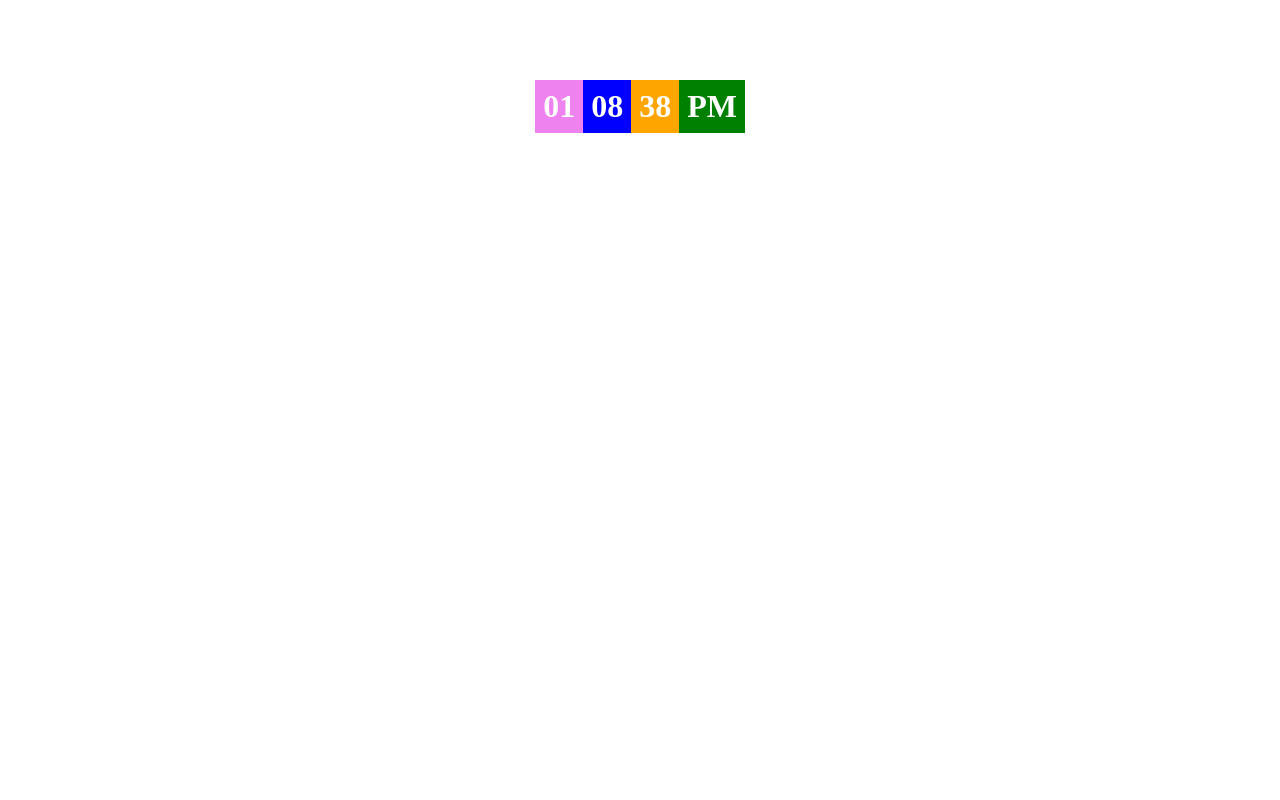
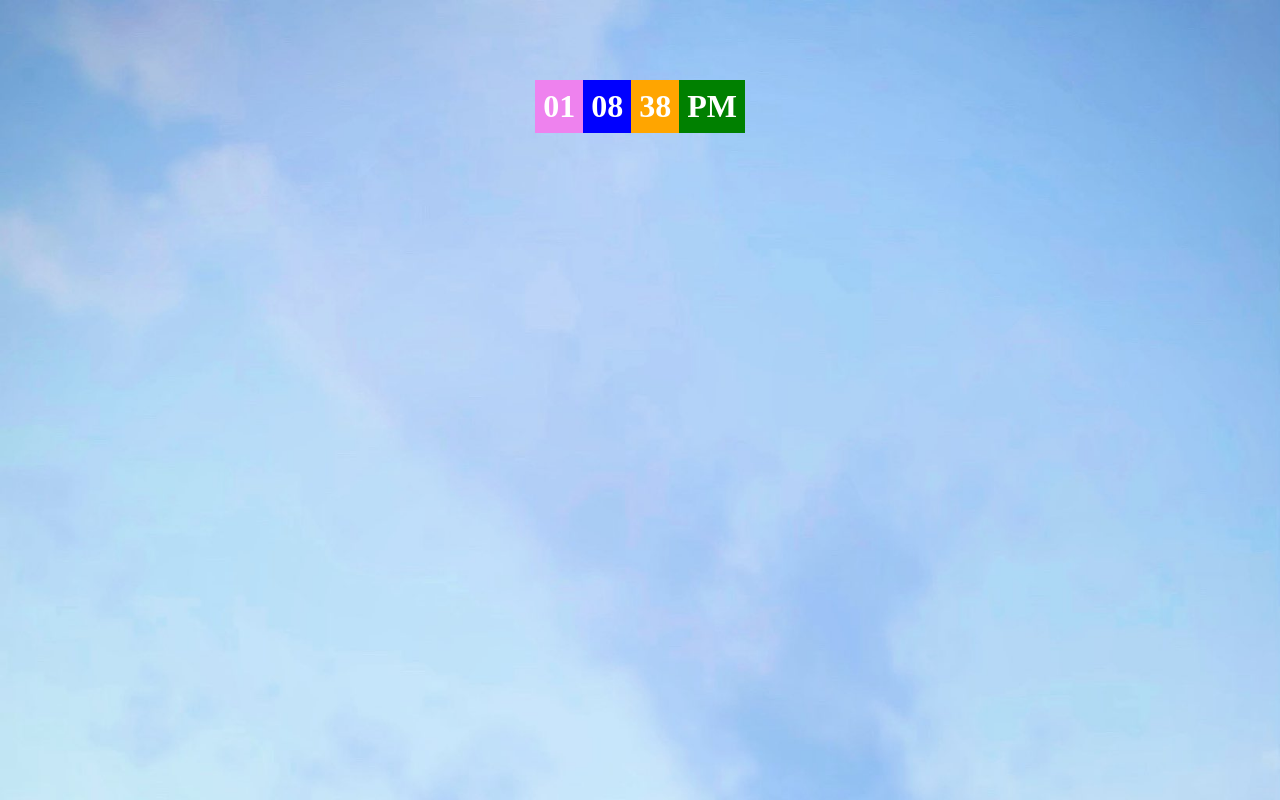
Before and after one commit to Naoroz-Bipul/JB-Digital-Clock-02, a plain HTML site: page index.html in a window 1280 px wide. Drawn offline with Linux system fonts and the light colour scheme.

Commit message:
Update style.css

```diff
--- a/style.css
+++ b/style.css
@@ -8,7 +8,7 @@
 body {
 	width: 100%;
 	height: 100%;
-	background-image: url('images/bg-image.jpg');
+	background-image: url('bg-image.jpg');
 	background-size: cover;
 	background-repeat: no-repeat;
 }
```
